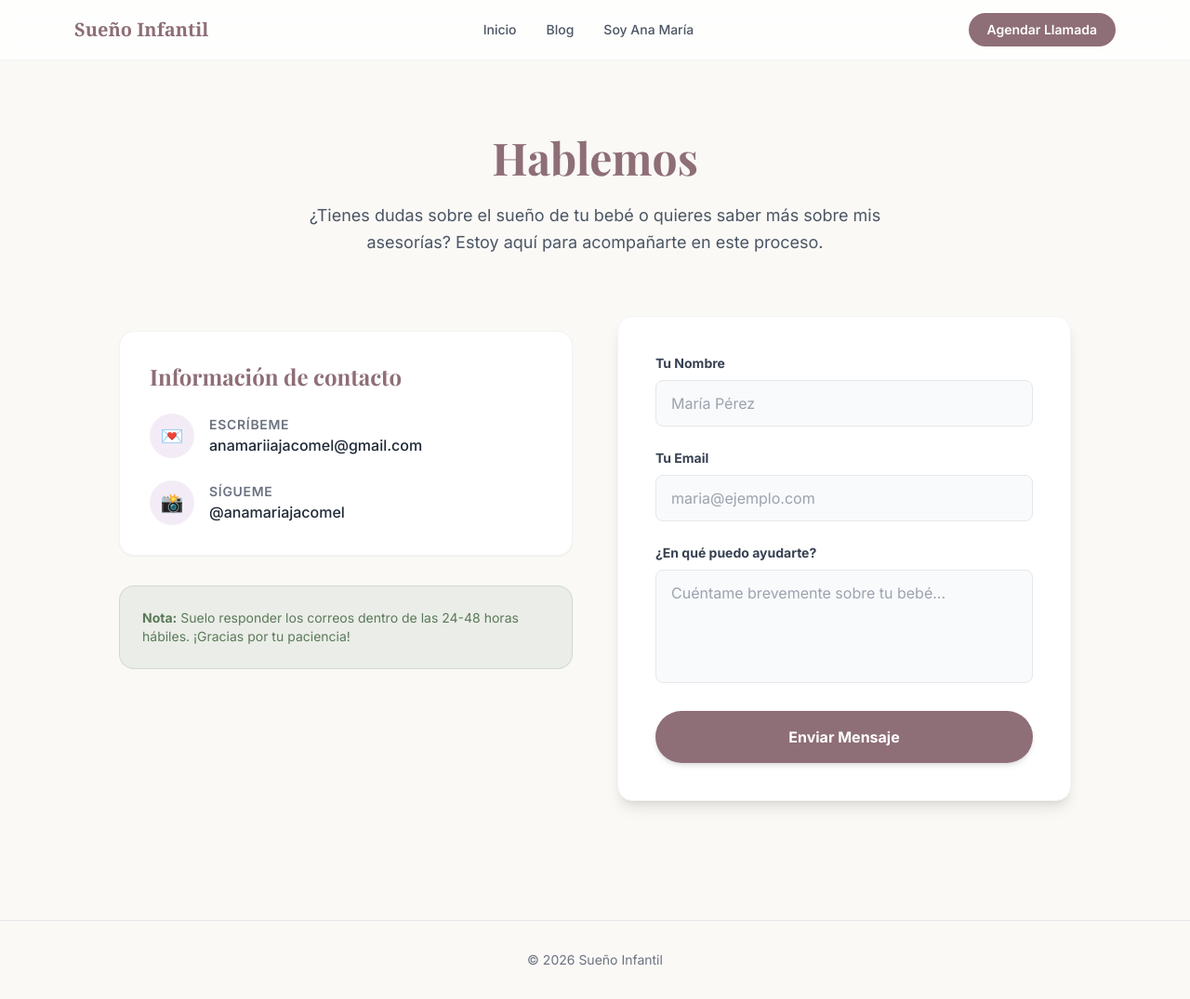
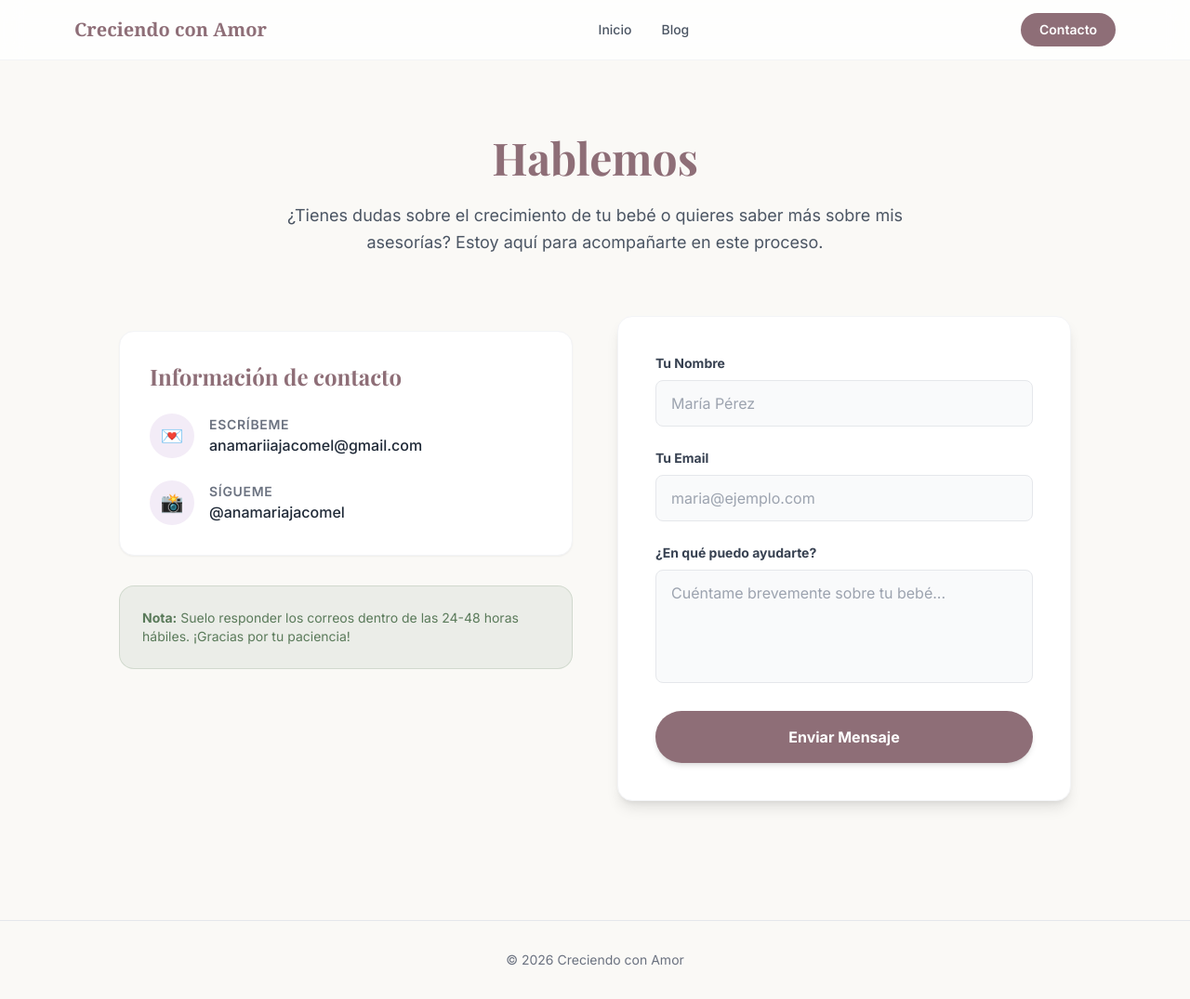
Before and after one commit to lenin-zapata/blog_sue-o, a Next.js app: page /contacto in a window 1280 px wide. Shown: the whole page at 93% size. Built offline with nearby package versions, Linux system fonts and the light colour scheme; a web font is replaced by a local one.

Commit message:
fix: update contact page text and navbar branding for consistency

```diff
--- a/app/blog/[slug]/page.tsx
+++ b/app/blog/[slug]/page.tsx
@@ -6,25 +6,19 @@ import { urlFor } from '../../../lib/sanity/image';
 import type { Metadata } from 'next';
 import { notFound } from 'next/navigation';
 
-// 1. GENERACIÓN DE RUTAS ESTÁTICAS (Vital para Cloudflare)
+// --- ESTA ES LA FUNCIÓN QUE NEXT.JS BUSCA ---
 export async function generateStaticParams() {
+  // Pedimos a Sanity solo los textos de los slugs (ej: ["mi-post", "otro-post"])
   const query = `*[_type == "post" && defined(slug.current)].slug.current`;
+  const slugs = await client.fetch(query);
 
-  try {
-    const slugs = await client.fetch(query);
-    console.log("✅ Slugs encontrados en Sanity:", slugs); // Esto saldrá en el log de Cloudflare
+  // Convertimos esa lista de textos al formato que exige Next.js
+  return slugs.map((slug: string) => ({
+    slug: slug,
+  }));
+}
+// -------------------------------------------
 
-    // Convertimos la lista de textos ["post-1"] a objetos [{ slug: "post-1" }]
-    return slugs.map((slug: string) => ({
-      slug: slug,
-    }));
-  } catch (error) {
-    console.error("❌ Error conectando con Sanity:", error);
-    return []; // Si falla, devolvemos lista vacía para que no explote el build
-  }
-}
-
-// 2. METADATOS SEO
 export async function generateMetadata({ params }: { params: Promise<{ slug: string }> }): Promise<Metadata> {
   const { slug } = await params;
   const post = await client.fetch(`*[_type=="post" && slug.current==$slug][0]{title, excerpt, mainImage}`, { slug });
@@ -38,9 +32,8 @@ export async function generateMetadata({ params }: { params: Promise<{ slug: str
   };
 }
 
-// 3. PÁGINA DEL POST (Next.js 16 requires params to be a Promise)
 export default async function PostPage({ params }: { params: Promise<{ slug: string }> }) {
-  const { slug } = await params; // <--- EL AWAIT ES OBLIGATORIO AHORA
+  const { slug } = await params;
 
   const query = `*[_type == "post" && slug.current == $slug][0]{
     title,
@@ -53,25 +46,22 @@ export default async function PostPage({ params }: { params: Promise<{ slug: str
   const post = await client.fetch(query, { slug });
 
   if (!post) {
-    notFound(); // Esto muestra la página 404 oficial de Next.js
+    notFound();
   }
 
   return (
     <main className="max-w-3xl mx-auto px-4 py-12 md:py-20">
       <article className="prose prose-lg mx-auto prose-headings:font-serif prose-headings:text-[#8E6E77] prose-a:text-[#8E6E77]">
-        {/* Fecha */}
         {post.publishedAt && (
             <p className="text-sm text-gray-500 mb-4">
                 {new Date(post.publishedAt).toLocaleDateString('es-ES', { dateStyle: 'long' })}
             </p>
         )}
 
-        {/* Título */}
         <h1 className="text-4xl md:text-5xl font-bold leading-tight mb-8 text-[#8E6E77] font-serif">
             {post.title}
         </h1>
 
-        {/* Imagen Principal */}
         {post.mainImage && (
           <div className="mb-10 rounded-2xl overflow-hidden shadow-lg">
              <img
@@ -82,13 +72,11 @@ export default async function PostPage({ params }: { params: Promise<{ slug: str
           </div>
         )}
 
-        {/* Contenido del Post */}
         <div className="mt-8">
             <PortableText value={post.body} components={portableTextComponents as any} />
         </div>
       </article>
 
-      {/* Botón Volver */}
       <div className="mt-12 pt-8 border-t border-gray-100">
         <a href="/blog" className="text-[#8E6E77] font-bold hover:underline">
           ← Volver a todos los artículos
--- a/app/contacto/page.tsx
+++ b/app/contacto/page.tsx
@@ -13,7 +13,7 @@ export default function ContactPage() {
             Hablemos
           </h1>
           <p className="text-gray-600 text-lg max-w-2xl mx-auto leading-relaxed">
-            ¿Tienes dudas sobre el sueño de tu bebé o quieres saber más sobre mis asesorías?
+            ¿Tienes dudas sobre el crecimiento de tu bebé o quieres saber más sobre mis asesorías?
             Estoy aquí para acompañarte en este proceso.
           </p>
         </div>
--- a/app/layout.tsx
+++ b/app/layout.tsx
@@ -7,8 +7,8 @@ const inter = Inter({ subsets: ["latin"], variable: '--font-inter' });
 const playfair = Playfair_Display({ subsets: ["latin"], variable: '--font-playfair' });
 
 export const metadata: Metadata = {
-  title: "Blog de Sueño Infantil",
-  description: "Consejos para el sueño de tu bebé",
+  title: "Blog de Crianza y Sueño Infantil | Creciendo con Amor",
+  description: "Consejos para la crianza y el sueño de tu bebé con amor y dedicación.",
 };
 
 export default function RootLayout({
@@ -29,7 +29,7 @@ export default function RootLayout({
 
         {/* Un footer sencillo */}
         <footer className="py-8 text-center text-sm text-gray-500 border-t border-gray-200 mt-12">
-          © {new Date().getFullYear()} Sueño Infantil
+          © {new Date().getFullYear()} Creciendo con Amor
         </footer>
       </body>
     </html>
--- a/components/Navbar.tsx
+++ b/components/Navbar.tsx
@@ -6,14 +6,14 @@ export default function Navbar() {
       <div className="max-w-6xl mx-auto px-4 h-16 flex items-center justify-between">
         {/* Logo */}
         <div className="font-serif text-xl font-bold text-[#8E6E77]">
-          <Link href="/">Sueño Infantil</Link>
+          <Link href="/">Creciendo con Amor</Link>
         </div>
 
         {/* Menú Desktop */}
         <div className="hidden md:flex items-center gap-8 text-sm font-medium text-gray-600">
           <Link href="/" className="hover:text-[#8E6E77]">Inicio</Link>
           <Link href="/blog" className="hover:text-[#8E6E77]">Blog</Link>
-          <Link href="#sobre-mi" className="hover:text-[#8E6E77]">Soy Ana María</Link>
+          {/* <Link href="#sobre-mi" className="hover:text-[#8E6E77]">Soy Ana María</Link> */}
         </div>
 
         {/* Botón CTA */}
@@ -21,7 +21,7 @@ export default function Navbar() {
           href="/contacto"
           className="px-5 py-2 bg-[#8E6E77] text-white rounded-full text-sm font-semibold hover:bg-[#7a5e66] transition-colors"
         >
-          Agendar Llamada
+          Contacto
         </Link>
       </div>
     </nav>
```
